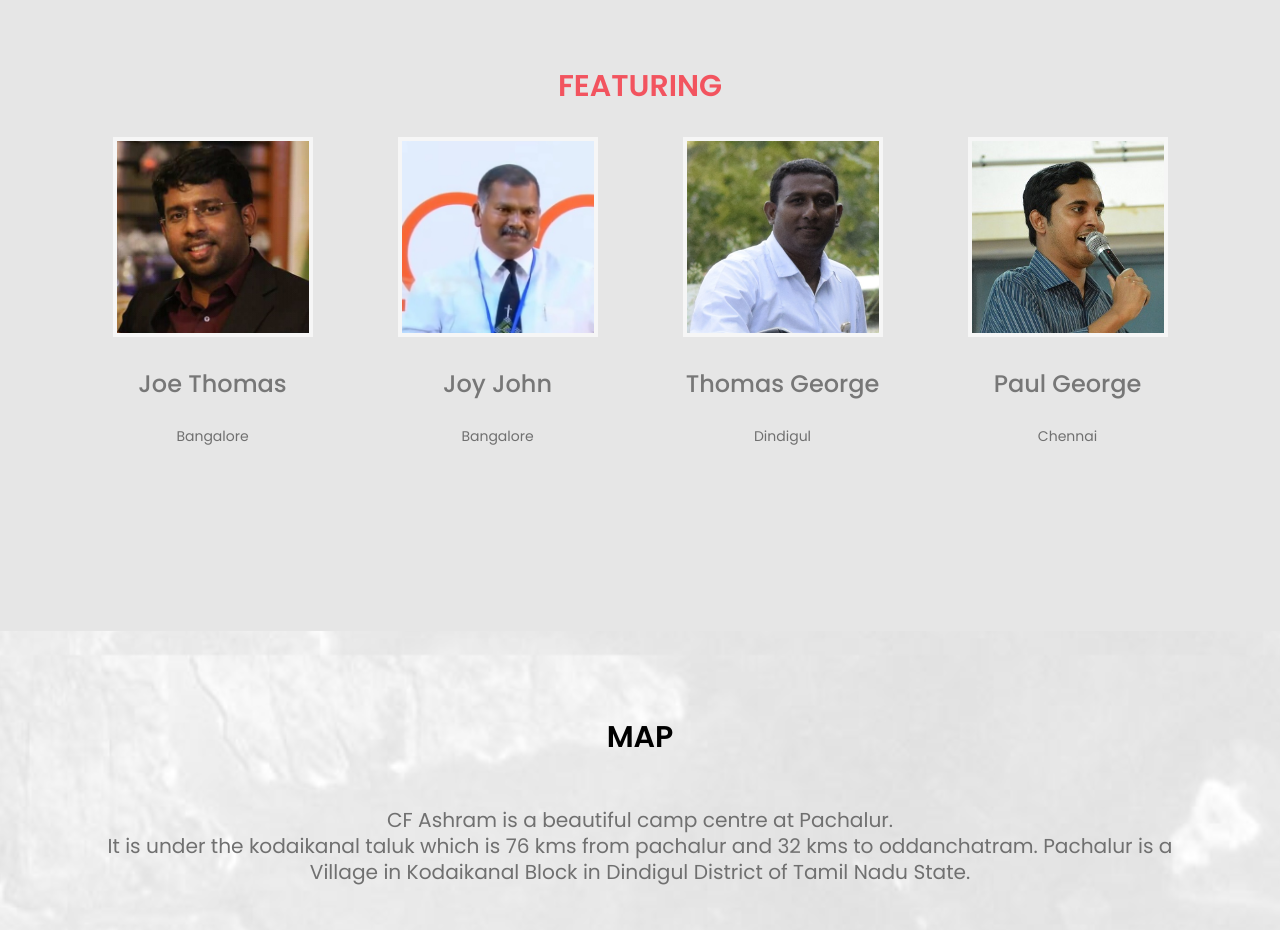
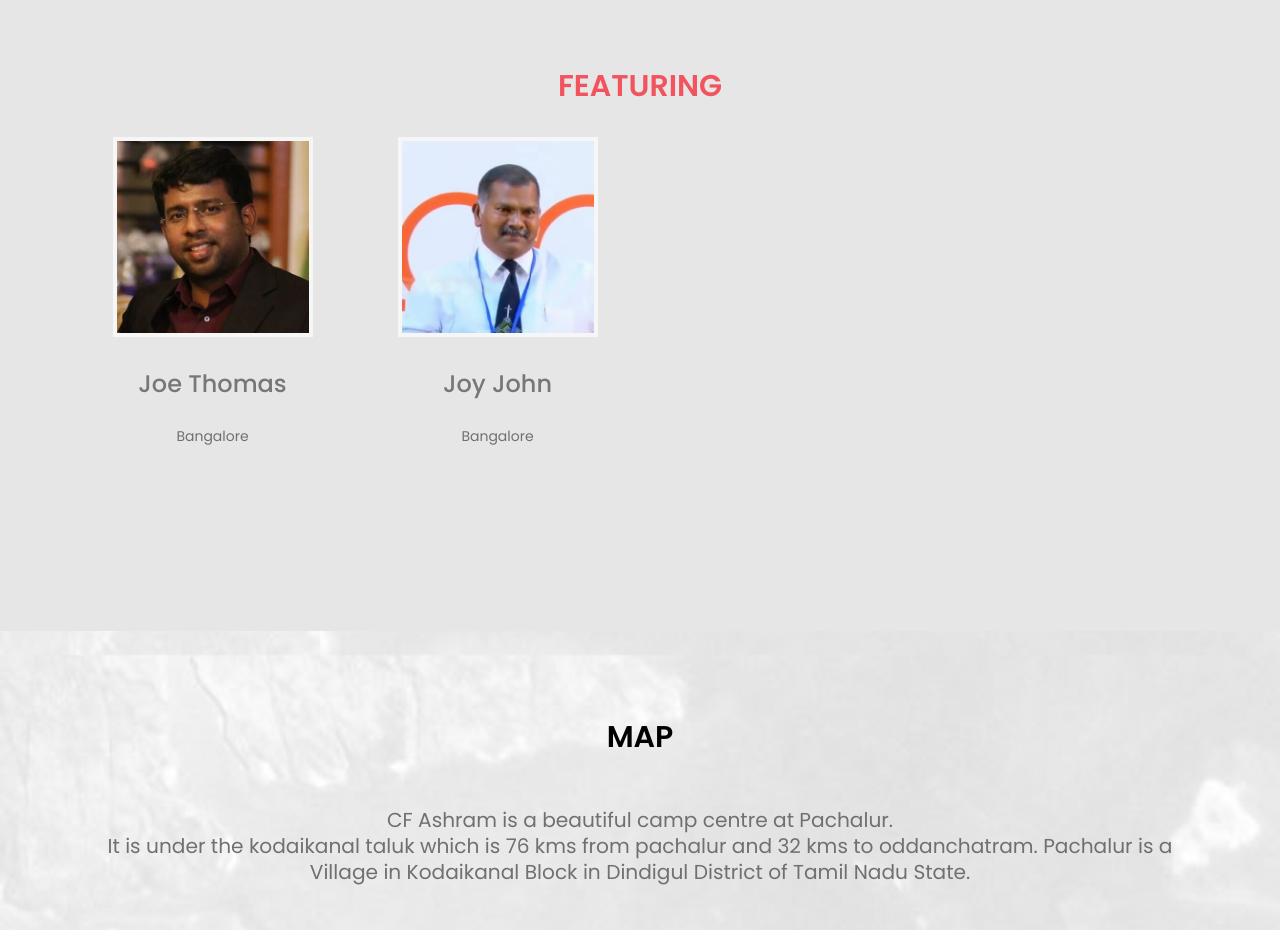
Before and after one commit to IMAGEBEARERS/masterplan, a plain HTML site: page index.html in a window 1280 px wide. Shown: the part 3180-4110 px from the top of the page. Drawn offline with Linux system fonts and the light colour scheme.

Commit message:
Update index.html

```diff
--- a/index.html
+++ b/index.html
@@ -205,22 +205,7 @@ any environment we touch.</big></big></p>
           </div>
         </div>
       </div>
-      <div class="col-xs-6 col-md-3 col-sm-6">
-        <div class="thumbnail"> <img src="images/team/03.jpg" alt="..." class="img-thumbnail team-img">
-          <div class="caption">
-            <h3>Thomas George</h3>
-            <p>Dindigul</p>
-          </div>
-        </div>
-      </div>
-      <div class="col-xs-6 col-md-3 col-sm-6">
-        <div class="thumbnail"> <img src="images/team/04.jpg" alt="..." class="img-thumbnail team-img">
-          <div class="caption">
-            <h3>Paul George</h3>
-            <p>Chennai</p>
-          </div>
-        </div>
-      </div>
+
     </div>
   </div>
 </div>
```
